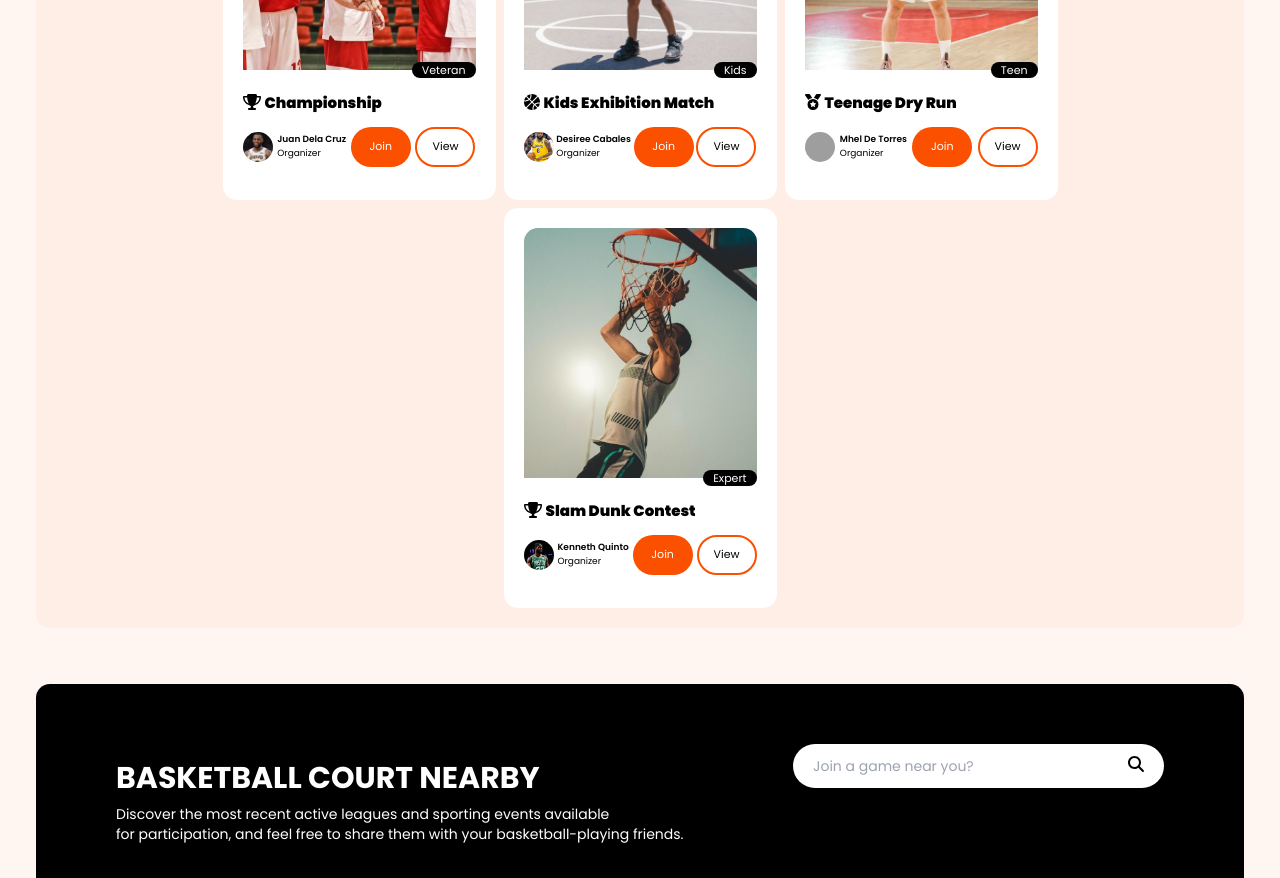
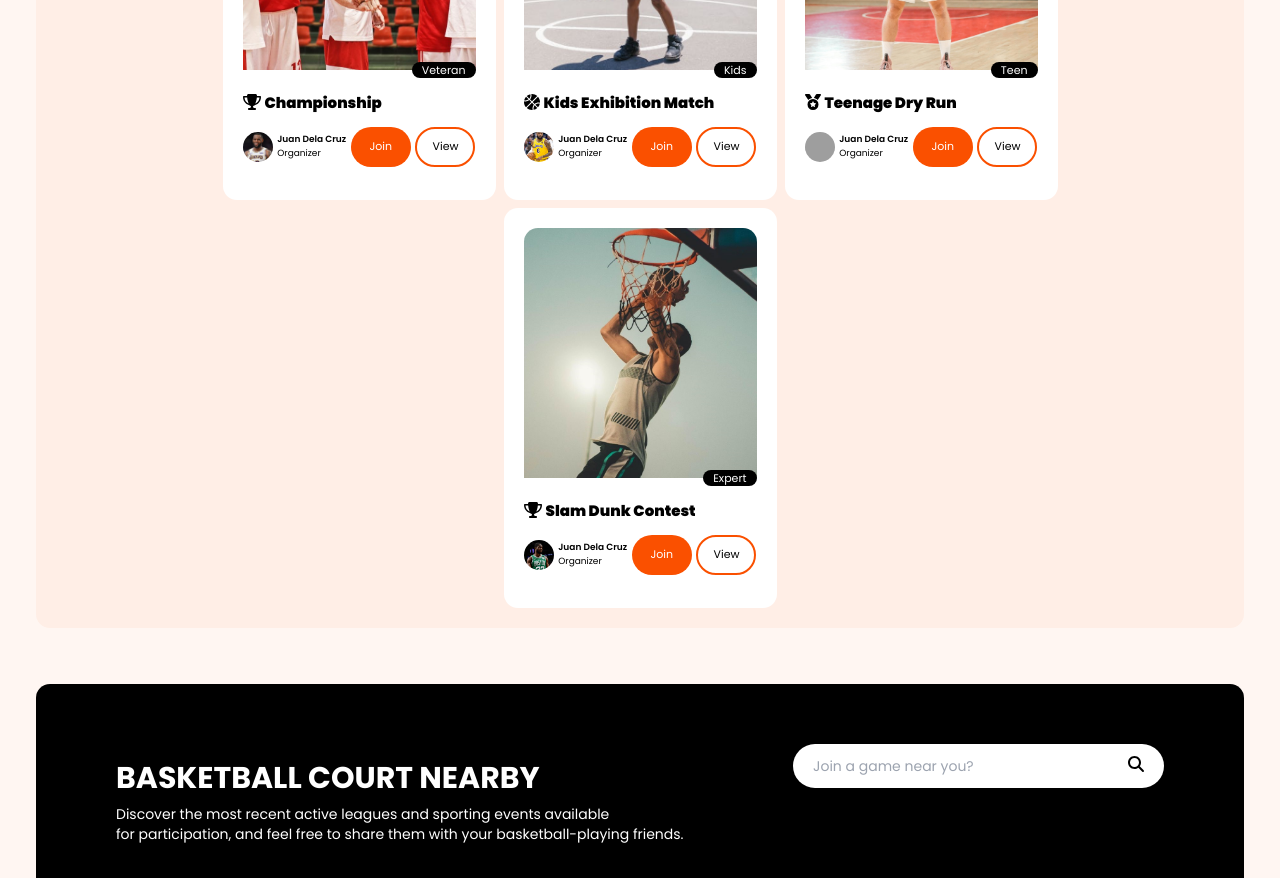
Before and after one commit to novice-is-me/Laro-App, a React (Vite) app: page / in a window 1280 px wide. Shown: the part 1120-1998 px from the top of the page. Built offline with nearby package versions, Linux system fonts and the light colour scheme; grey boxes are pictures that could not be loaded; a web font is replaced by a local one.

Commit message:
Matches updated

```diff
--- a/src/constant/ActiveMatchData.js
+++ b/src/constant/ActiveMatchData.js
@@ -35,7 +35,7 @@ export const ActiveMatch = [
         title: "Kids Exhibition Match",
         icon: faBasketball,
         profilephoto: player2,
-        organizer: "Desiree Cabales",
+        organizer: "Juan Dela Cruz",
         location: "Manila",
         category: "Shooting",
         minsquarter: "5mins. / 4h"
@@ -47,7 +47,7 @@ export const ActiveMatch = [
         title: "Teenage Dry Run",
         icon: faMedal,
         profilephoto: player3,
-        organizer: "Mhel De Torres",
+        organizer: "Juan Dela Cruz",
         location: "Batangas",
         category: "Slam Dunk",
         minsquarter: "10mins. / 4h"
@@ -59,7 +59,7 @@ export const ActiveMatch = [
         title: "Slam Dunk Contest",
         icon: faTrophy,
         profilephoto: player4,
-        organizer: "Kenneth Quinto",
+        organizer: "Juan Dela Cruz",
         location: "Cavite",
         category: "Veteran",
         minsquarter: "10mins. / 4h"
@@ -114,41 +114,41 @@ export const CardData = [
 export const PlayersData = [
     {
         id: 1,
-        name: "Bryan Angelo Aguillera",
+        name: "Juan Dela Cruz",
         status: "Veteran"
     },
 
     {
         id: 2,
-        name: "Mhel Yrvin De Torres",
+        name: "Juan Dela Cruz",
         status: "Veteran"
     },
 
     {
         id: 3,
-        name: "Desiree Diane Cabales",
+        name: "Juan Dela Cruz",
         status: "Veteran"
     },
 
     {
         id: 4,
-        name: "Paul Kenneth Quinto",
+        name: "Juan Dela Cruz",
         status: "Veteran"
     },
     {
         id: 5,
-        name: "Rhezel Landicho",
+        name: "Juan Dela Cruz",
         status: "Veteran"
     },
 
     {
         id: 6,
-        name: "Dixie Mae Endozo",
+        name: "Juan Dela Cruz",
         status: "Veteran"
     },
     {
         id: 7,
-        name: "Angelo Burog",
+        name: "Juan Dela Cruz",
         status: "Veteran"
     },
     // {
@@ -171,10 +171,10 @@ export const PlayersData = [
 export const RefereesData = [
     {
         id: 1,
-        name: "Bini Maloi",
+        name: "Juan Dela Cruz",
     },
     {
         id: 2,
-        name: "Bini Jhoanna"
+        name: "Juan Dela Cruz"
     }
 ]
--- a/src/pages/JoinViewActiveMatches.jsx
+++ b/src/pages/JoinViewActiveMatches.jsx
@@ -3,54 +3,106 @@ import activematchjoin from '../assets/Active Match/activematchjoin.jpg'
 import PlayersCard from '../card/PlayersCard'
 import RefereeCard from '../card/RefereeCard'
 import { PlayersData, RefereesData } from '../constant/ActiveMatchData'
-import { KeyboardArrowLeft } from '@mui/icons-material/'
+import { KeyboardArrowLeft, StarBorder, Star } from '@mui/icons-material/'
 import { Link } from 'react-router-dom'
-
 
 const JoinViewActiveMatches = ({ setMain }) => {
     return (
         <div className='font-Poppins'>
-            <Link to='/matches' className='font-bold flex' onClick={() => setMain('default')}>
+            <Link to='/matches' className='font-bold flex px-20' onClick={() => setMain('default')}>
                 <KeyboardArrowLeft />
                 <p>Back</p>
             </Link>
-            <div className='bg-bgColor w-full box-border flex font-Poppins px-9 gap-6 py-4 lg:flex-col lg:px-20 xsm:px-4'>
+            <div className='bg-bgColor w-full box-border flex font-Poppins px-4 gap-6 py-4 lg:flex-col lg:px-20 xsm:px-4'>
 
-                <div className='flex-[40%] sm:pl-0 sm:pr-0 pl-20 lg:pl-0 '>
+                <div className='flex-[40%] sm:pl-0 sm:pr-0 pl-20 lg:pl-0'>
                     {/* left */}
                     <div className='w-full'>
-                        <div className='max-w-full border-orange border-[1px] rounded-lg bg-[#ffffff] flex items-center px-4 py-5 mb-3 xsm:justify-center'>
-                            <img src="src/assets/icon.png" alt="" className='rounded-[50%] object-cover border-[1px] border-orange w-[60px] h-[60px] xl:w-[30px] xl:h-[30px]' />
-                            <div className='font ml-8 xl:text-[10px] xl:ml-3'>
-                                <h1 className='font font-bold lg:text-[17px]'>Battle of Champions</h1>
-                                <p className='text-gray'>Event Name</p>
+                        <div className='max-w-full border-orange border-[1px] rounded-lg bg-[#ffffff] flex items-center  mb-3 xsm:justify-center'>
+                            <div className='font w-full px-8 py-2  xl:text-[10px] xl:ml-3 '>
+                                <h1 className='font font-bold lg:text-[17px]'>Maria Santiago</h1>
+                                <div className='flex justify-between w-full'>
+                                    <p className='text-gray text-sm'>Organizer</p>
+                                    <a href="#" className='underline'>Reviews</a>
+                                </div>
                             </div>
                         </div>
+
+                        <div className='max-w-full border-orange border-[1px] rounded-lg bg-[#ffffff] flex items-center  mb-3 xsm:justify-center'>
+                            <div className='font w-full px-8 py-2  xl:text-[10px] xl:ml-3 '>
+                                <div className='flex'>
+                                    <h1 className='font font-bold lg:text-[17px] mr-2'>Mandaluyong Eagle</h1>
+                                    <p>*Image*</p>
+                                </div>
+                                <p className='text-gray text-sm'>Community name</p>
+
+                            </div>
+                        </div>
+
+                        <div className='max-w-full border-orange border-[1px] rounded-lg bg-[#ffffff] flex items-center  mb-3 xsm:justify-center'>
+                            <div className='font w-full px-8 py-2  xl:text-[10px] xl:ml-3 '>
+                                <h1 className='font font-bold lg:text-[17px]'>Mandaluyong City Court</h1>
+                                <p className='text-gray text-sm'>Court Name and Address</p>
+                            </div>
+                        </div>
+
+                        <div className='max-w-full border-orange border-[1px] rounded-lg bg-[#ffffff] flex items-center  mb-3 xsm:justify-center'>
+                            <div className='font w-full px-8 py-2 flex justify-between  xl:text-[10px] xl:ml-3 '>
+                                <div>
+                                    <h1 className='font font-bold lg:text-[17px]'>4.0 Ratings</h1>
+                                    <p className='text-gray text-sm'>Reviews</p>
+                                </div>
+
+                                <div>
+                                    <Star className='text-[#ffc700]'/>
+                                    <Star  className='text-[#ffc700]'/>
+                                    <StarBorder/>
+                                    <StarBorder/>
+                                    <StarBorder/>
+
+                                </div>
+
+
+                            </div>
+                        </div>
+
+
                         <img src={activematchjoin} alt="" className='w-full h-[300px] object-cover rounded-lg mx-auto' />
+
                     </div>
 
                 </div>
-                <div className='flex-[60%] sm:p-0 pr-20 lg:pr-0'>
+                <div className='flex-[60%] sm:p-0 lg:pr-0'>
                     {/* right */}
-                    <div className='flex w-full justify-between mb-2 md:flex-col'>
+                    <div className='flex w-full justify-around items-center  mb-2 md:flex-col'>
 
-                        <div className='w-[330px] min-h-[80px] bg-[#ffffff] rounded-lg border-orange border-[1px] pl-4 py-3 lg:mx-auto mb-3 xsm:w-full'>
-                            <h1 className='font-bold text-sm'>Hoop Basketball Team</h1>
-                            <p className=' text-gray'>Organizer</p>
+                        <div className='w-[300px]  bg-[#ffffff] rounded-lg border-orange border-[1px] pl-4 py-3 lg:mx-auto mb-3 xsm:w-full'>
+                            <h1 className='font-bold text-[17px]'>March 16, 2024</h1>
+                            <p className=' text-gray text-sm'>Organizer</p>
                         </div>
 
-                        <div className='w-[330px] bg-[#ffffff] rounded-lg border-orange border-[1px] px-4 py-3 lg:mx-auto mb-3 xsm:w-full'>
-                            <h1 className='font-bold text-sm'>Pasig City, Court Metro Manila</h1>
-                            <div className='flex justify-between'>
-                                <p className=' text-gray flex-1'>Address</p>
-                                <a href="#" className='underline'>Map</a>
-                            </div>
+                        <div className='w-[300px] bg-[#ffffff] rounded-lg border-orange border-[1px] px-4 py-3 lg:mx-auto mb-3 xsm:w-full'>
+                            <h1 className='font-bold text-[17px]'>8:00PM to 00:00PM</h1>
+                            <p className=' text-gray text-sm'>Time</p>
                         </div>
                     </div>
 
-                    <p className='mb-2 font-bold pl-4 md:pl-0 xsm:text-center'>Court Details</p>
+                     <div className='flex w-full justify-around items-center  mb-2 md:flex-col'>
 
-                    <div className='mx-auto w-full flex justify-between mb-2 md:flex-col md:items-center'>
+                        <div className='w-[300px] bg-[#ffffff] rounded-lg border-orange border-[1px] pl-4 py-3 lg:mx-auto mb-3 xsm:w-full'>
+                            <h1 className='font-bold text-[17px]'>Hardcore</h1>
+                            <p className=' text-gray text-sm'>Difficulty</p>
+                        </div>
+
+                        <div className='w-[300px] bg-[#ffffff] rounded-lg border-orange border-[1px] px-4 py-3 lg:mx-auto mb-3 xsm:w-full'>
+                            <h1 className='font-bold text-[17px]'>₱ 200.00</h1>
+                            <p className=' text-gray text-sm'>Fee per head</p>
+                        </div>
+                    </div>
+
+                    {/* <p className='mb-2 font-bold pl-4 md:pl-0 xsm:text-center'>Court Details</p> */}
+
+                    {/* <div className='mx-auto w-full flex justify-between mb-2 md:flex-col md:items-center'>
                         <div className='w-[350px] bg-[#ffffff] rounded-lg border-orange border-[1px] px-4 py-3 mb-3 text-sm xsm:w-full xsm:mx-auto'>
                             <div className='flex gap-1 mb-2 items-center'
                             >
@@ -104,13 +156,21 @@ const JoinViewActiveMatches = ({ setMain }) => {
                                 <p className='text-gray ml-5'>Timer and Buzzer</p>
                             </div>
                         </div>
+                    </div> */}
+
+                    <div className='border-orange bg-[#ffffff] border mb-3 mx-auto px-5 py-2 rounded-lg min-h-[200px] w-[89%]'>
+                        <div>
+                            <h1 className='text-xl font-bold'>Additional Details</h1>
+                            <p className='mt-2'>Parking spaces available. Free Refilable watee, just bring your own bottle. Have referees.</p>
+                        </div>
+
                     </div>
 
-                    <p></p>
+
 
                     <p className='mb-2 font-bold pl-4 md:pl-0 xsm:text-center'>Players</p>
                     <div className='flex gap-1 lg:flex-col'>
-                        <div className='w-[66%]  flex flex-row flex-wrap gap-x-2 lg:w-[100%] lg:justify-center'>
+                        <div className='w-[66%]  flex flex-row flex-wrap gap-x-2 items-center justify-center lg:w-[100%] lg:justify-center'>
                             {PlayersData.map(player => (
                                 <div className='mb-2'>
                                     <PlayersCard key={player.id} player={player} />
```
